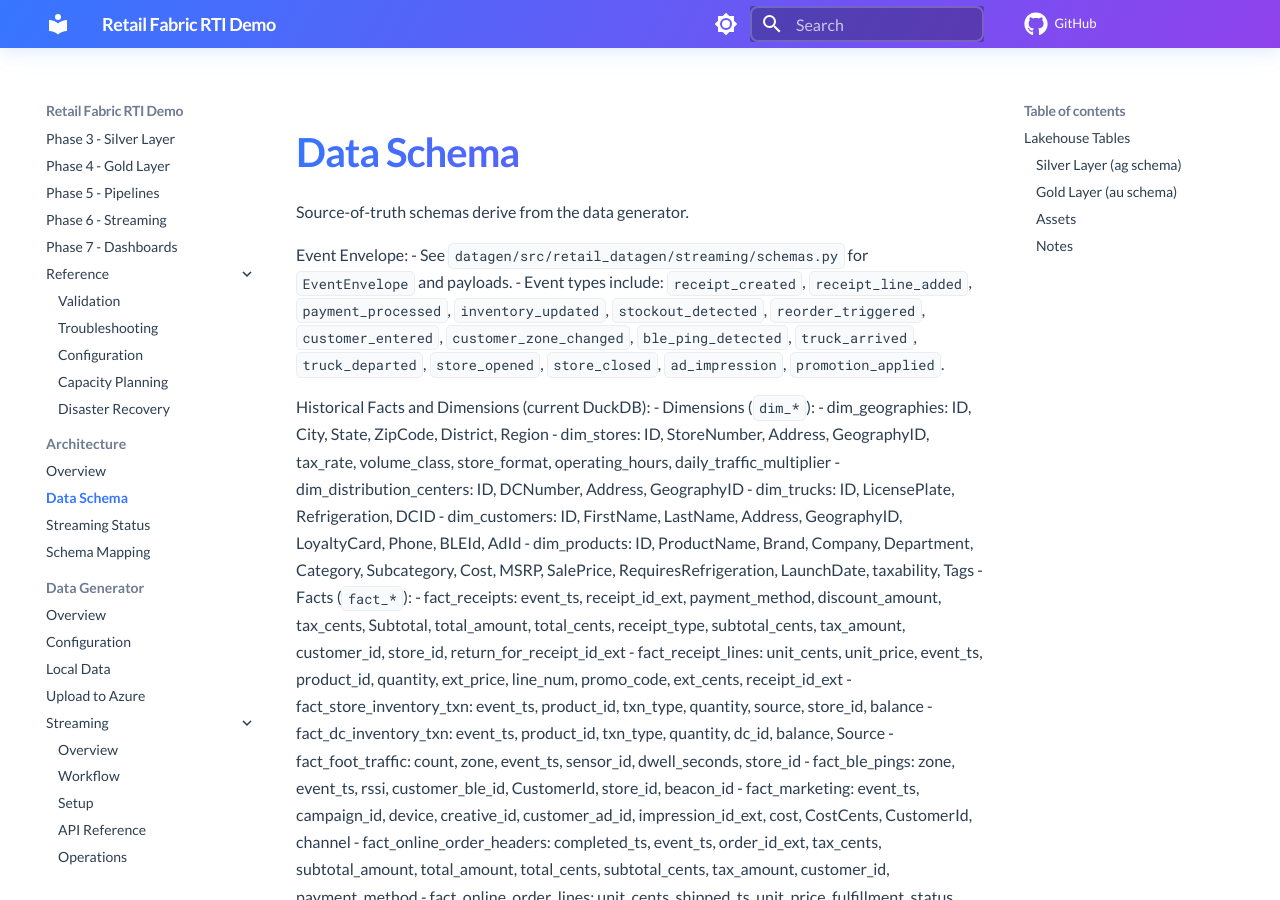
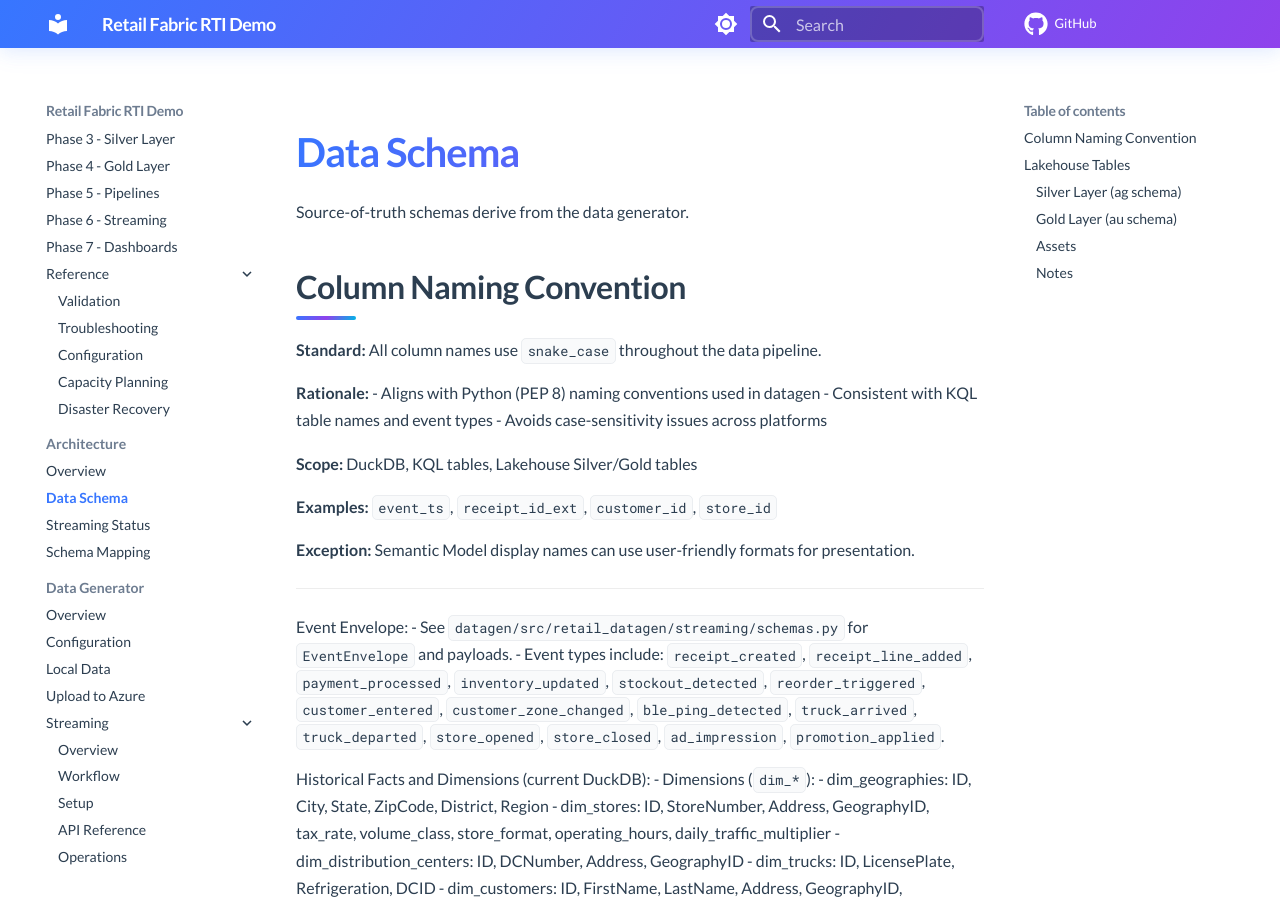
Before and after one commit to amattas/retail-demo, an MkDocs documentation site: the page built from docs/data-schema.md, in a window 1280 px wide and 900 px high. Built offline with MkDocs 1.6.1 and Material for MkDocs 9.7.7, drawn with Linux system fonts in a browser that asks for light colours; comment, search, counter and statistics services are not loaded.

Commit message:
docs(fabric): add snake_case column naming convention standard (#230)
Document snake_case naming convention for all column names throughout the data pipeline. This aligns with Python (PEP 8), KQL tables, and datagen output, while avoiding case-sensitivity issues.

Changes:
- Add "Column Naming Convention" section to CLAUDE.md under Project-Specific Guidelines
- Add naming convention section to docs/data-schema.md
- Add convention comment to 03-streaming-to-silver.ipynb header

Closes #209

Co-authored-by: Claude Opus 4.5 <noreply@anthropic.com>

```diff
--- a/docs/data-schema.md
+++ b/docs/data-schema.md
@@ -1,6 +1,23 @@
 # Data Schema
 
 Source-of-truth schemas derive from the data generator.
+
+## Column Naming Convention
+
+**Standard:** All column names use `snake_case` throughout the data pipeline.
+
+**Rationale:**
+- Aligns with Python (PEP 8) naming conventions used in datagen
+- Consistent with KQL table names and event types
+- Avoids case-sensitivity issues across platforms
+
+**Scope:** DuckDB, KQL tables, Lakehouse Silver/Gold tables
+
+**Examples:** `event_ts`, `receipt_id_ext`, `customer_id`, `store_id`
+
+**Exception:** Semantic Model display names can use user-friendly formats for presentation.
+
+---
 
 Event Envelope:
 - See `datagen/src/retail_datagen/streaming/schemas.py` for `EventEnvelope` and payloads.
```
Also changed, not shown: CLAUDE.md (+24 -0 lines), 1 other file.
